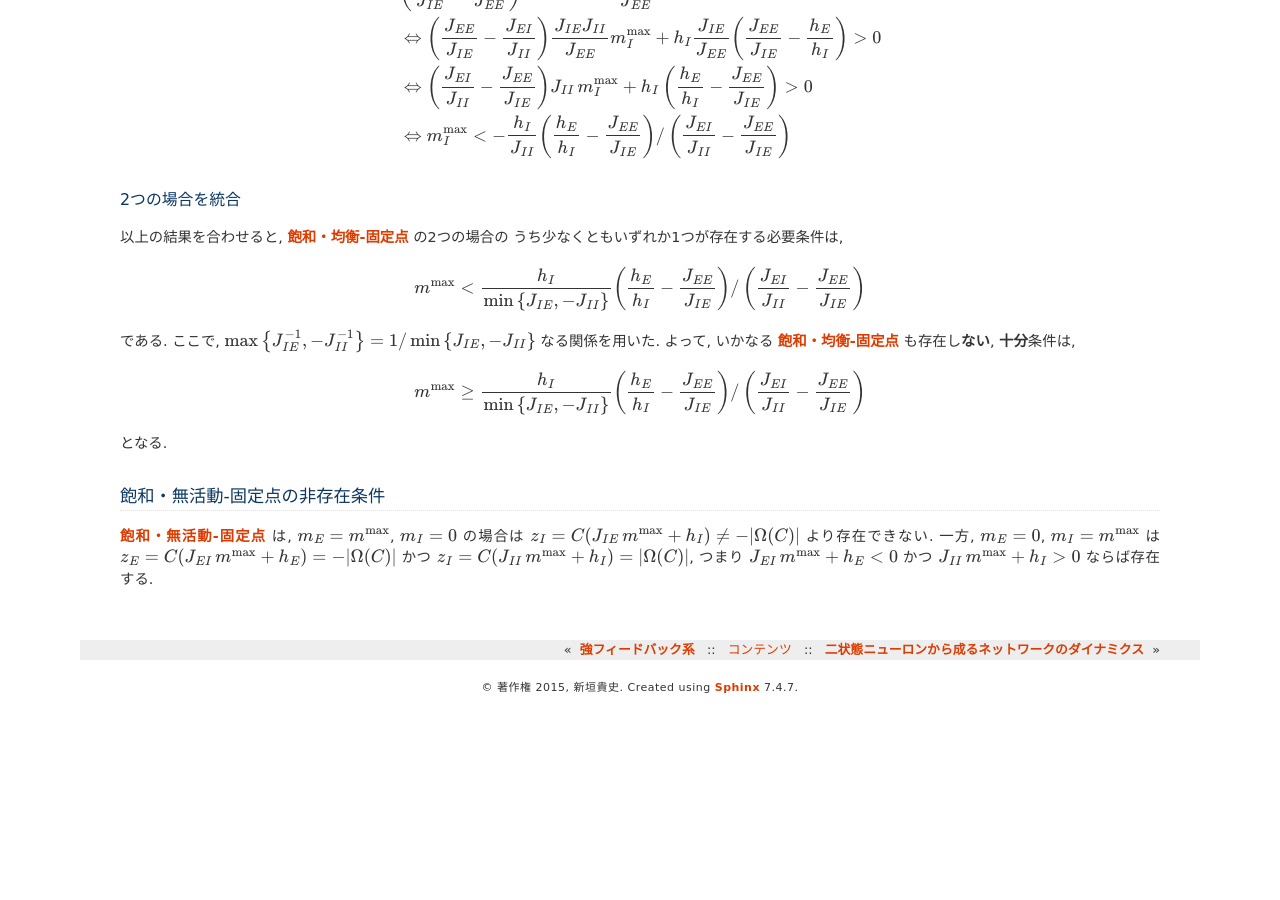
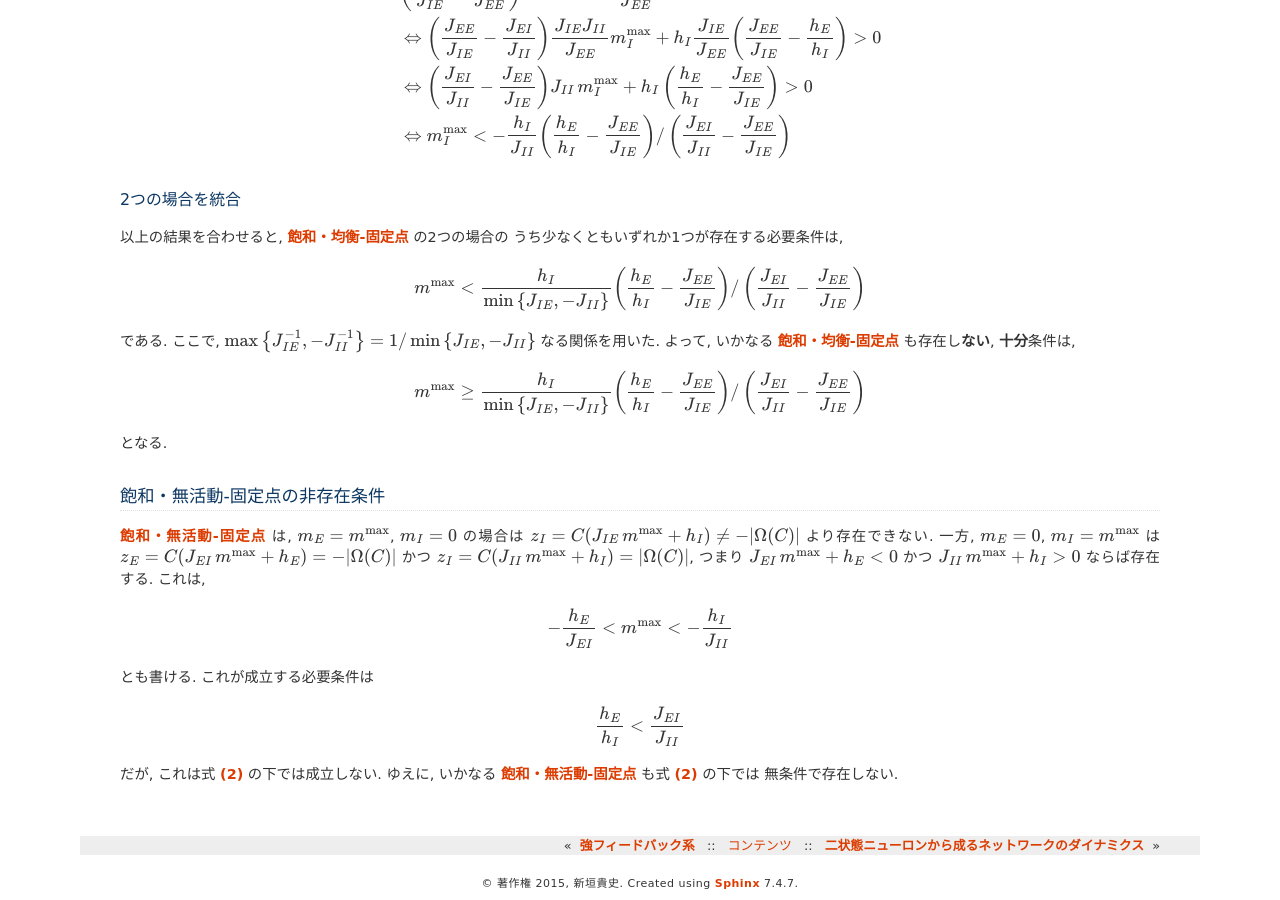
Before and after one commit to tkf/balance-tutorial-ja, a Sphinx documentation site: the page built from source/balance_network/balance_inequality.rst, in a window 1280 px wide and 900 px high, scrolled down 4498 px. Built offline with Sphinx 7.4.7, drawn with Linux system fonts in a browser that asks for light colours; formulas are drawn with MathJax 3; before the commit the page ends 5203 px from its top, so only the background shows below that.

Commit message:
"飽和・無活動-固定点の非存在条件" に議論を追加

```diff
--- a/source/balance_network/balance_inequality.rst
+++ b/source/balance_network/balance_inequality.rst
@@ -583,4 +583,14 @@ Case 2: :math:`k = I, l = E`
 つまり
 :math:`J_{EI} \, m^{\max} + h_E < 0` かつ
 :math:`J_{II} \, m^{\max} + h_I > 0`
-ならば存在する.
+ならば存在する.  これは,
+
+.. math:: - \frac{h_E}{J_{EI}} < m^{\max} < - \frac{h_I}{J_{II}}
+
+とも書ける.  これが成立する必要条件は
+
+.. math:: \frac{h_E}{h_I} < \frac{J_{EI}}{J_{II}}
+
+だが, これは式 :eq:`balance-inequality` の下では成立しない.
+ゆえに, いかなる `飽和・無活動-固定点`_ も式 :eq:`balance-inequality` の下では
+無条件で存在しない.
```
